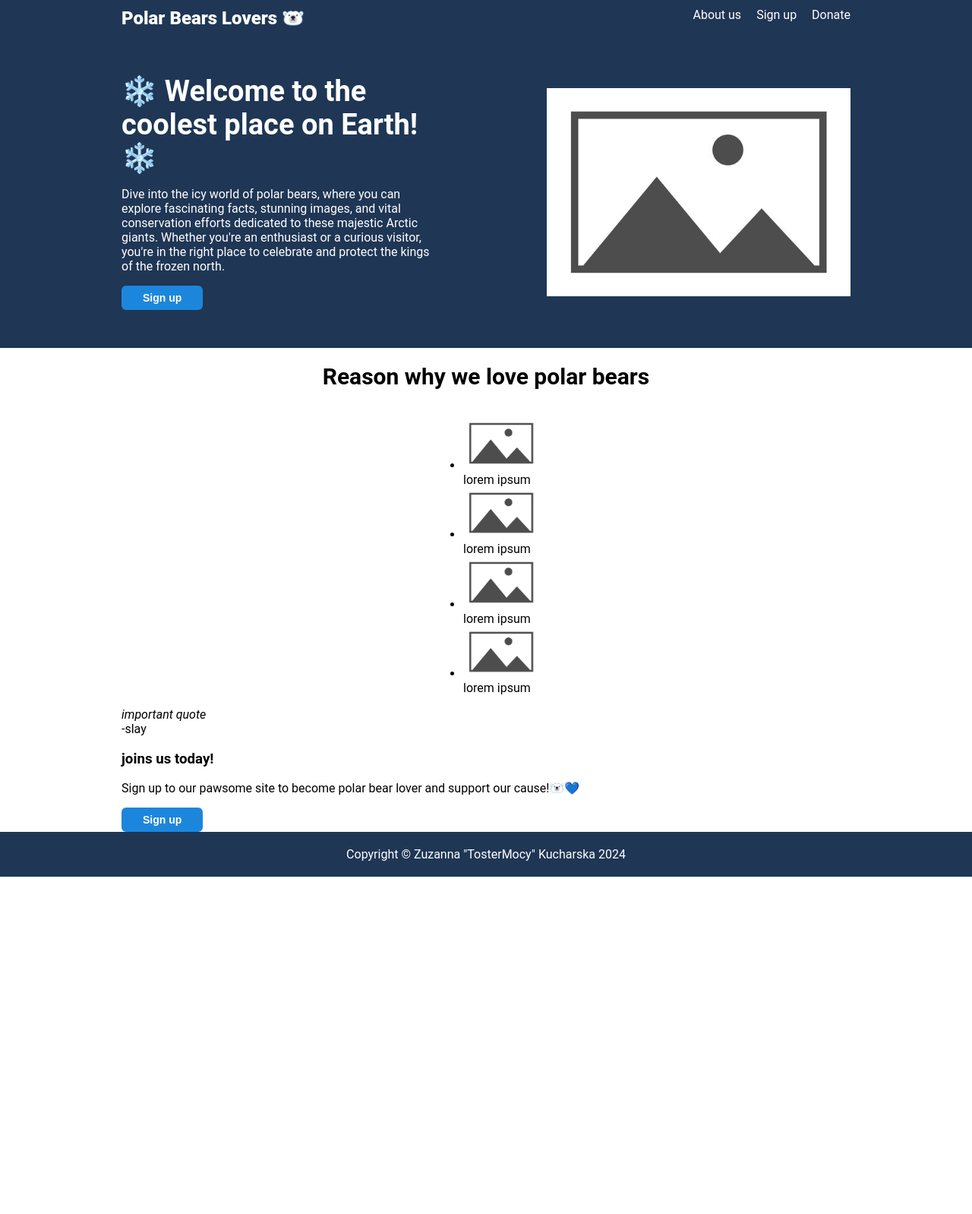
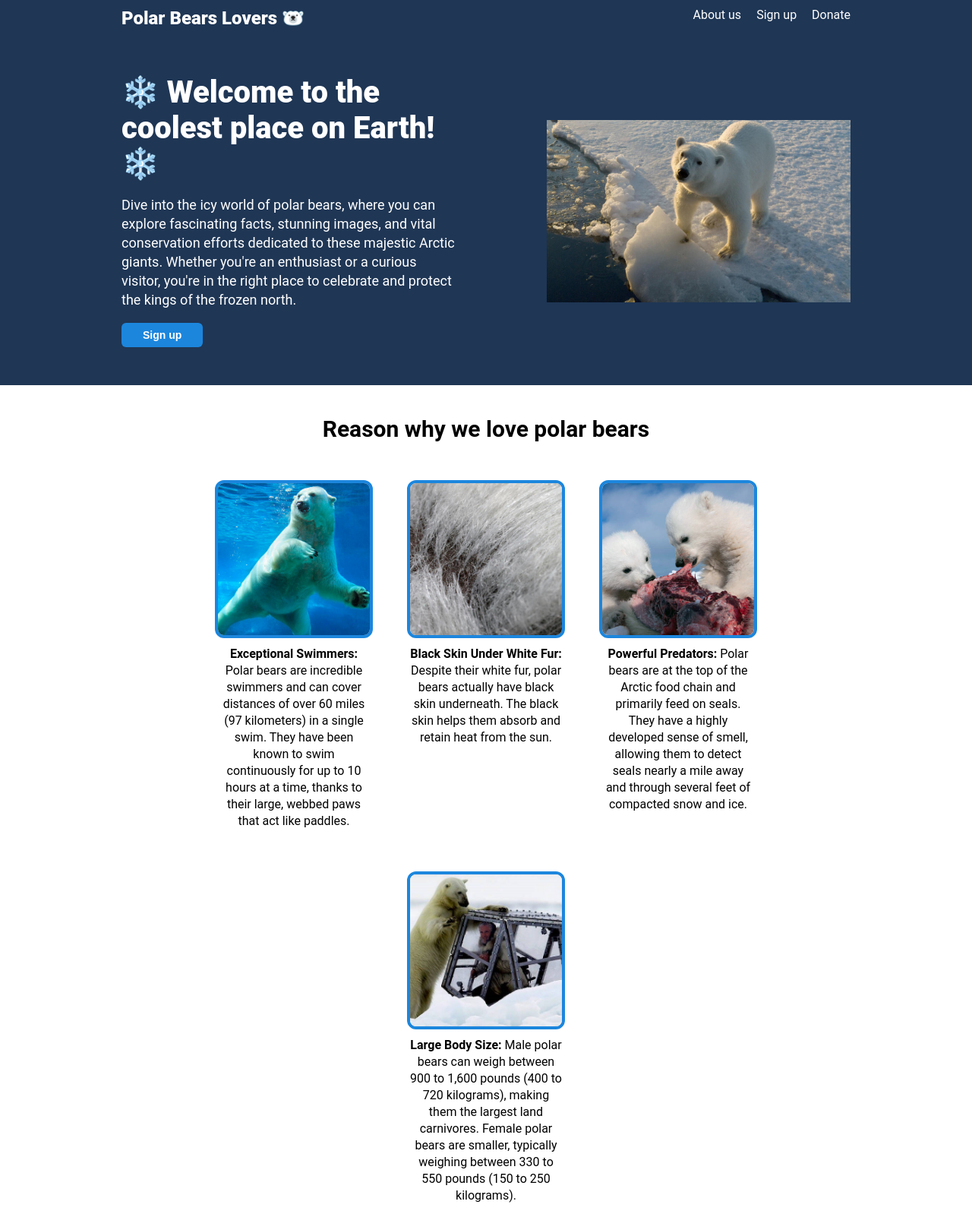
Before and after one commit to TosterMocy/LandingPage, a plain HTML site: page index.html in a window 1280 px wide. Shown: the top 1598 px of the page at 76% size. Before the commit the page ends 1154 px from the top, so only its background shows below. Drawn offline with Linux system fonts and the light colour scheme.

Commit message:
Modify style.css with website styling WIP
Modify more of the website styling, mostly body.

Also add new images.

```diff
--- a/index.html
+++ b/index.html
@@ -22,37 +22,52 @@
 
 
             <div class="hero-container body">
-                <div class="left">
+                <div class="left hero">
                     <div class="hero-title">❄️ Welcome to the coolest place on Earth! ❄️</div>
                     <p>Dive into the icy world of polar bears, where you can explore fascinating facts, stunning images, and vital conservation efforts dedicated to these majestic Arctic giants. Whether you're an enthusiast or a curious visitor, you're in the right place to celebrate and protect the kings of the frozen north.</p>
                     <button>Sign up</button>
                 </div>
-                <div class="right">
-                    <img width="400" alt="placeholder image" src="images/placeholder.jpg">
+                <div class="right hero">
+                    <img width="500" alt="cute polar bear looking up" src="images/polar-bear-cute.jpg">
                 </div>
             </div>
 
-            <div class="cards-container">
+
+            <div class="content">
+                <div class="cards-container body">
                     <h1>Reason why we love polar bears</h1>
-                <ul>
-                    <li><img src="images/placeholder.jpg" width="100"><div>lorem ipsum</div></li>
-                    <li><img src="images/placeholder.jpg" width="100"><div>lorem ipsum</div></li>
-                    <li><img src="images/placeholder.jpg" width="100"><div>lorem ipsum</div></li>
-                    <li><img src="images/placeholder.jpg" width="100"><div>lorem ipsum</div></li>
+                    <div class="cards">
+                        <div class="card"><img src="images/swimming-bear.jpg" alt="swimming polar bear" width="200"><div class="text"><span>Exceptional Swimmers:</span> Polar bears are incredible swimmers and can cover distances of over 60 miles (97 kilometers) in a single swim. They have been known to swim continuously for up to 10 hours at a time, thanks to their large, webbed paws that act like paddles.</div></div>
+                        <div class="card"><img src="images/polar-bear-skin.jpg"  alt="black skin of a polar bear with translucent fur" width="200"><div class="text"><span>Black Skin Under White Fur:</span> Despite their white fur, polar bears actually have black skin underneath. The black skin helps them absorb and retain heat from the sun.</div></div>
+                        <div class="card"><img src="images/polar-cubs-eating.jpg" alt="2 polar bear cubs eating a seal" width="200"><div class="text"><span>Powerful Predators:</span> Polar bears are at the top of the Arctic food chain and primarily feed on seals. They have a highly developed sense of smell, allowing them to detect seals nearly a mile away and through several feet of compacted snow and ice.</div></div>
+                        <div class="card"><img src="images/big-polar-bear.jpg" alt="polar bear standing next to a vehicle with human" width="200"><div class="text"><span>Large Body Size:</span> Male polar bears can weigh between 900 to 1,600 pounds (400 to 720 kilograms), making them the largest land carnivores. Female polar bears are smaller, typically weighing between 330 to 550 pounds (150 to 250 kilograms).</div></div>
 
-                </ul>
+                    </div>
                 </div>
 
                 <div class="quote-container body">
-                <div class="quote"><i>important quote</i></div>
-                <div class="quote-author">-slay</div>
+
+                        <div class="quote"><i>The polar bear, far from being a symbol of the north, is a reminder of the fragility of life on our planet.</i></div>
+                        <div class="quote-author">- Sir David Attenborough</div>
                 </div>
 
+
                 <div class="signup-container body">
+                    <div class="box">
+                        <div class="left signup">
                             <h3>joins us today!</h3>
                             <p>Sign up to our pawsome site to become polar bear lover and support our cause!🐻‍❄️💙</p>
+                        </div>
+                    <div class="righ signup">
                         <button>Sign up</button>
                     </div>
+
+                </div>
+                </div>
+            </div>
+
+
+
 
 
 
--- a/style.css
+++ b/style.css
@@ -19,6 +19,9 @@ body{
     /* flex: 1; */
     padding-left: 10rem;
     padding-right: 10rem;
+}
+.content{
+    /* background-color: blueviolet; */
 }
 
 .header{
@@ -57,8 +60,6 @@ body{
 
 
 
-
-
 .hero-container{
     display: flex;
     padding-top: 50px;
@@ -69,29 +70,30 @@ body{
 
 }
 
-.left p{
+.left.hero p{
     /* flex-grow: 1; */
     color: white;
-    font-size: 16px;
+    font-size: 18px;
+    line-height: 25px;
 }
 
 
-.left{
+.left.hero{
     display: flex;
     flex-direction: column;
     align-items: start;
     flex-shrink: 1;
     flex-grow: 1;
-    padding-right: 90px;
+    padding-right: 70px;
 
 }
 
-.right{
+.right.hero{
     display: flex;
     align-items: center;
 }
 
-.right img{
+.right.hero img{
     width: 400px;
     height: auto;
     flex-grow: 2;
@@ -109,9 +111,9 @@ button{
 }
 
 .hero-title{
-    font-size: 38px;
+    font-size: 40px;
     color: white;
-    font-weight: bolder;
+    font-weight: 900;
     flex-wrap: wrap;
 }
 
@@ -119,20 +121,126 @@ button{
 .cards-container{
     display: flex;
     flex-direction: column;
-    align-items: center;
+    align-content: space-between;
+    padding-bottom: 30px;
+    padding-top: 20px;
+
 }
 
 .cards-container h1{
     font-size: 30px;
+    padding-bottom: 20px;
+    align-self: center;
 }
+
+.cards{
+    display: flex;
+    gap: 45px;
+    justify-content: center;
+    padding-bottom: 50px;
+    padding-top: 10px;
+    flex-wrap: wrap;
+    /* background-color: greenyellow; */
+
+}
+
+.card{
+
+    display: flex;
+    flex-direction: column;
+    align-items: center;
+    gap: 10px;
+
+}
+
+.card img{
+    border: 4px solid rgb(28, 134, 221) ;
+    border-radius: 12px;
+    width: 200px;
+    height: 200px;
+    /* display: block;
+    box-sizing: border-box; */
+    object-fit: cover;
+}
+
+.text{
+
+    flex-wrap: wrap;
+    max-width: 200px;
+    padding-bottom: 10px;
+    text-align: center;
+    line-height: 22px;
+
+}
+
+.text span{
+    font-weight: bold;
+}
+
+.quote-container{
+    background-color: rgb(199, 199, 199);
+    display: flex;
+    justify-content: center;
+    align-items: center;
+    padding-top: 70px;
+    padding-bottom: 70px;
+    flex-direction: column;
+    padding-right: 20em;
+    padding-left: 20em;
+
+}
+
+.quote{
+    display: flex;
+    font-size: 32px;
+    font-style: italic;
+    justify-self: flex-start;
+    padding-bottom: 0;
+
+}
+
+.quote-author{
+    padding-top: 5px;
+    display: flex;
+    align-self: flex-end;
+    margin: 0;
+    font-weight: bold;
+    font-size: 20px;
+    text-align: right;
+}
+
+.signup-container{
+    display: flex;
+    margin-top: 60px;
+    margin-bottom: 60px;
+    justify-content: space-between;
+
+}
+
+
+.signup-container .box{
+    display: flex;
+    background-color: rgb(28, 134, 221);
+    border-radius: 8px;
+    flex-grow: 1;
+    align-items: center;
+    justify-content: space-around;
+    padding-top: 30px;
+    padding-bottom: 30px;
+}
+
+.signup-container button{
+    border: 2px solid white;
+}
+
 
 .footer{
     display: flex;
     justify-content: center;
     align-items: center;
-}
+    }
 
 .footer div{
-    padding: 20px;
+    padding: 30px;
     color: white;
 }
```
Also changed, not shown: images/big-polar-bear.jpg (added), images/polar-bear-cute.jpg (added), images/polar-bear-skin.jpg (added), images/polar-cubs-eating.jpg (added), images/swimming-bear.jpg (added). Lines whose indentation alone changed are shown as unchanged.
